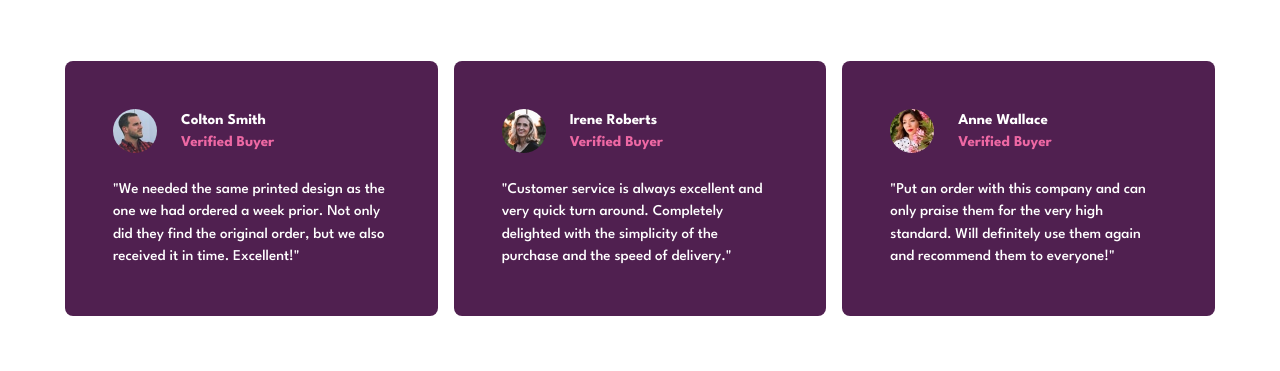
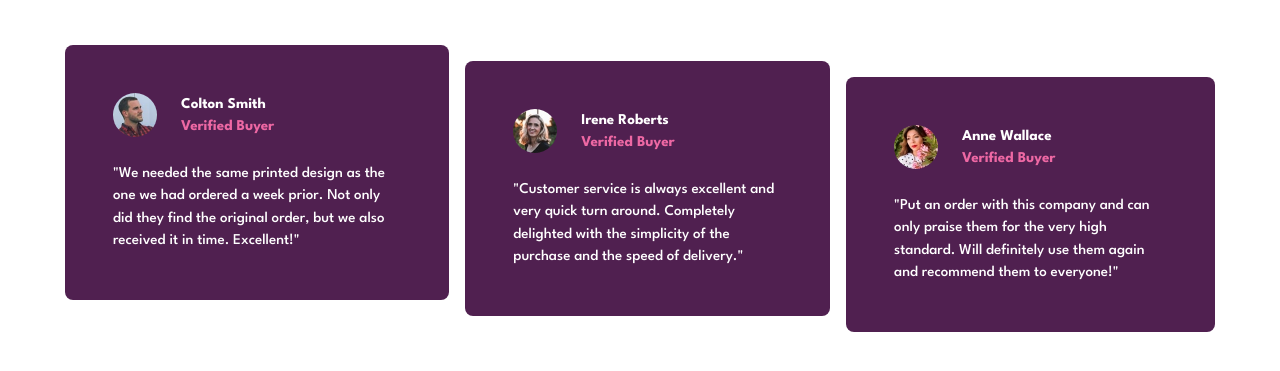
Before and after one commit to Moses2308/social-proof-section, a plain HTML site: page index.html in a window 1280 px wide. Shown: the part 339-710 px from the top of the page. Drawn offline with Linux system fonts and the light colour scheme.

Commit message:
finished bottom desktop layout

```diff
--- a/style.css
+++ b/style.css
@@ -111,4 +111,14 @@ body {
   .review-component {
     margin: 0;
   }
+  .reviews__bottom {
+    display: flex;
+    align-items: flex-start;
+  }
+  .review-component:nth-of-type(2) {
+    margin-top: 1rem;
+  }
+  .review-component:nth-of-type(3) {
+    margin-top: 2rem;
+  }
 }
```
